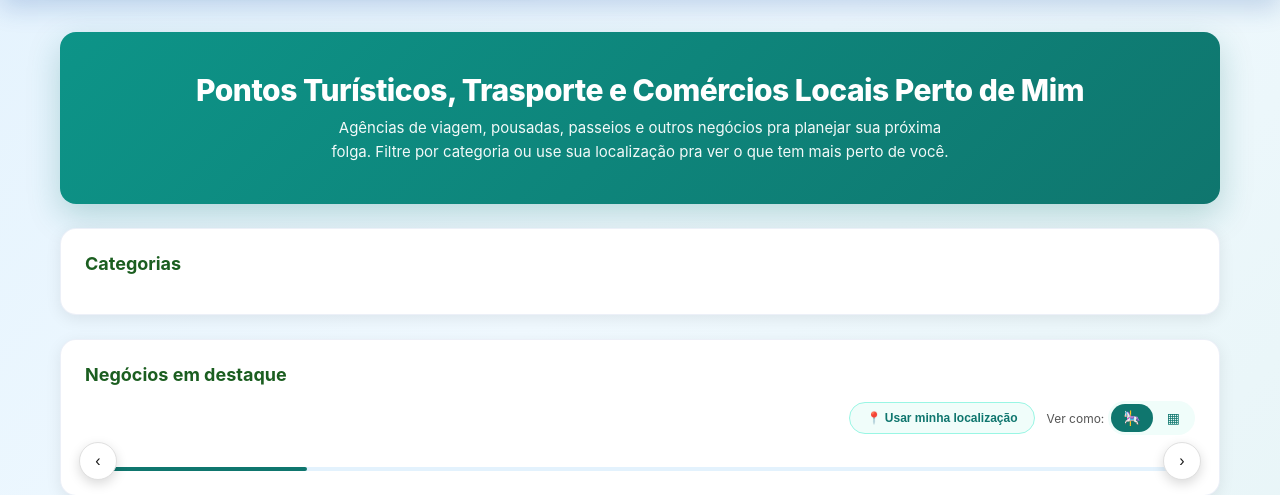
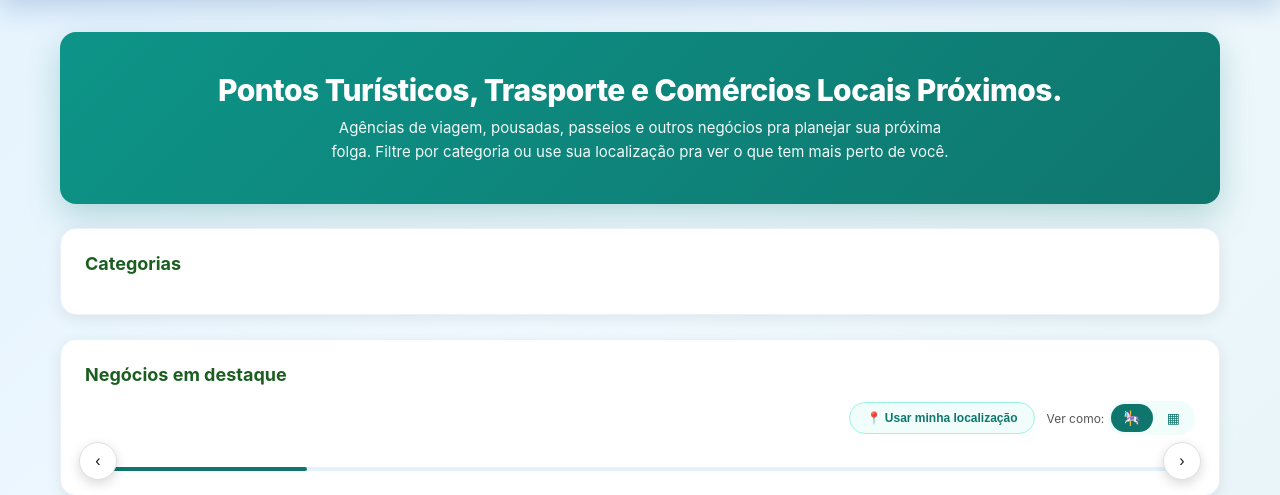
Before and after one commit to leanttro/leanttro_f, a Flask app: template templates/turismo_index.html in a window 1280 px wide. Shown: the part 188-683 px from the top of the page. Run offline with Flask 3, Linux system fonts and the light colour scheme; the template is opened without the code that fills it, so the values that code supplies are empty; some libraries are stand-ins or nearby versions; grey boxes are pictures that could not be loaded.

Commit message:
Update turismo_index.html

```diff
--- a/templates/turismo_index.html
+++ b/templates/turismo_index.html
@@ -29,7 +29,7 @@
 {% block content %}
 
 <div class="turismo-hero">
-  <h1> Pontos Turísticos, Trasporte e Comércios Locais Perto de Mim</h1>
+  <h1> Pontos Turísticos, Trasporte e Comércios Locais Próximos.</h1>
   <p>Agências de viagem, pousadas, passeios e outros negócios pra planejar sua próxima folga. Filtre por categoria ou use sua localização pra ver o que tem mais perto de você.</p>
 </div>
 
```
